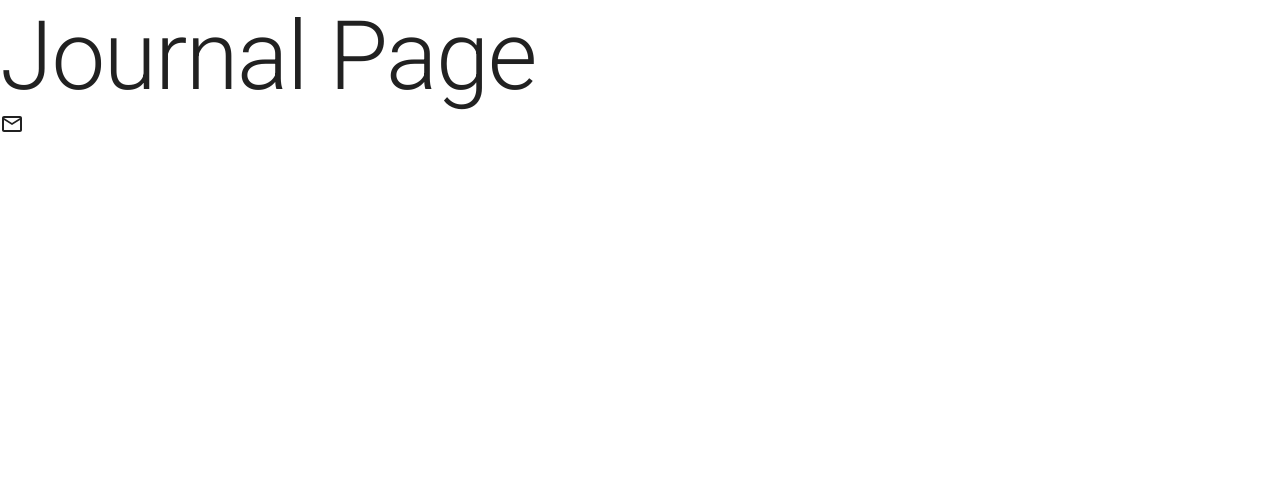
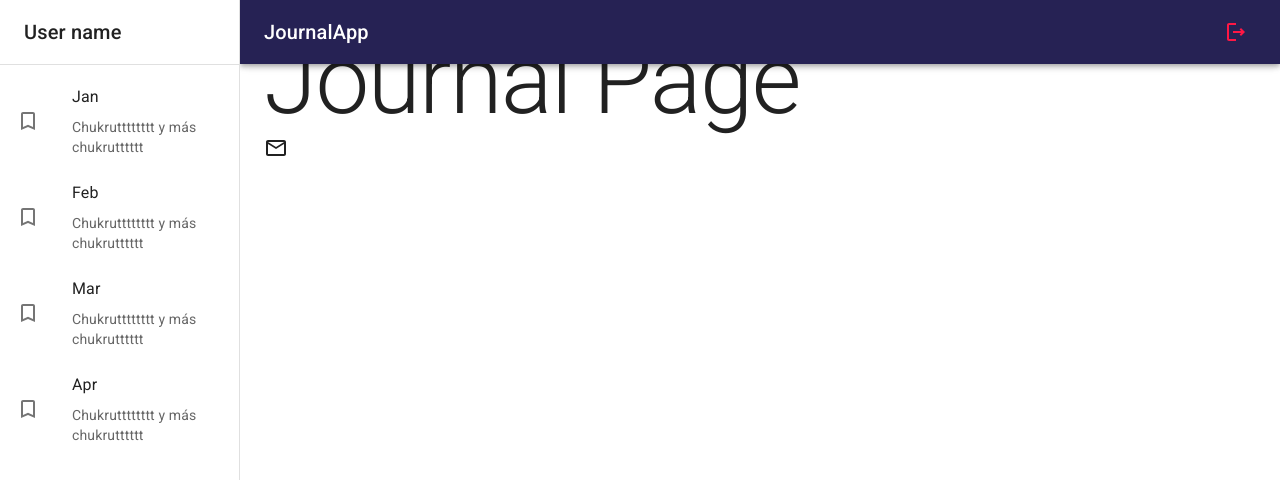
Before and after one commit to VictorMerino/journal-app, a React (Vite) app: page / in a window 1280 px wide. Shown: the top 480 px of the page. Built offline with nearby package versions, Linux system fonts and the light colour scheme.

Commit message:
Journal Page main layout: with sidebar, navbar, and a main section

```diff
--- /dev/null
+++ b/src/journal/components/index.ts
@@ -0,0 +1 @@
+export * from './structure'
--- /dev/null
+++ b/src/journal/components/structure/Navbar.tsx
@@ -0,0 +1,37 @@
+import { LogoutOutlined, MenuOutlined } from '@mui/icons-material'
+import { AppBar, Grid, IconButton, Toolbar, Typography } from '@mui/material'
+import React from 'react'
+
+export const Navbar = ({ drawerWidth }) => {
+  return (
+    <AppBar
+      position="fixed"
+      sx={{
+        width: { sm: `calc(100% - ${drawerWidth}px)` },
+        ml: { sm: `${drawerWidth}px` },
+      }}
+    >
+      <Toolbar>
+        <IconButton
+          color="inherit"
+          edge="start"
+          sx={{ mr: 2, display: { sm: 'none' } }}
+        >
+          <MenuOutlined></MenuOutlined>
+        </IconButton>
+
+        <Grid
+          container
+          direction="row"
+          justifyContent="space-between"
+          alignItems="center"
+        >
+          <Typography variant="h6">JournalApp</Typography>
+          <IconButton color="error">
+            <LogoutOutlined />
+          </IconButton>
+        </Grid>
+      </Toolbar>
+    </AppBar>
+  )
+}
--- /dev/null
+++ b/src/journal/components/structure/SideBar.tsx
@@ -0,0 +1,60 @@
+import { LogoutOutlined, MenuOutlined, TurnedInNot } from '@mui/icons-material'
+import {
+  AppBar,
+  Box,
+  Divider,
+  Drawer,
+  Grid,
+  IconButton,
+  List,
+  ListItem,
+  ListItemButton,
+  ListItemIcon,
+  ListItemText,
+  Toolbar,
+  Typography,
+} from '@mui/material'
+import React from 'react'
+
+export const SideBar = ({ drawerWidth }) => {
+  return (
+    <Box
+      component="nav"
+      sx={{ width: { sm: drawerWidth }, flexShrink: { sm: 0 } }}
+    >
+      <Drawer
+        variant="permanent"
+        open
+        sx={{
+          display: { xs: 'block' },
+          '& .MuiDrawer-paper': { boxSizing: 'border-box', width: drawerWidth },
+        }}
+      >
+        <Toolbar>
+          <Typography variant="h6" noWrap component="div">
+            User name
+          </Typography>
+        </Toolbar>
+        <Divider />
+
+        <List>
+          {['Jan', 'Feb', 'Mar', 'Apr'].map(text => (
+            <ListItem key={text} disablePadding>
+              <ListItemButton>
+                <ListItemIcon>
+                  <TurnedInNot />
+                </ListItemIcon>
+                <Grid container>
+                  <ListItemText primary={text} />
+                  <ListItemText
+                    secondary={'Chukrutttttttt y más chukrutttttt'}
+                  />
+                </Grid>
+              </ListItemButton>
+            </ListItem>
+          ))}
+        </List>
+      </Drawer>
+    </Box>
+  )
+}
--- /dev/null
+++ b/src/journal/components/structure/index.ts
@@ -0,0 +1,2 @@
+export { Navbar } from './Navbar'
+export { SideBar } from './SideBar'
--- /dev/null
+++ b/src/journal/layout/JournalLayout.tsx
@@ -0,0 +1,19 @@
+import { Box } from '@mui/material'
+import React, { ReactElement } from 'react'
+
+import { Navbar, SideBar } from '../components'
+
+const drawerWidth = 240
+
+export const JournalLayout = ({ children }: { children: ReactElement }) => {
+  return (
+    <Box sx={{ display: 'flex' }}>
+      <Navbar drawerWidth={drawerWidth} />
+      <SideBar drawerWidth={drawerWidth} />
+      <Box component="main" sx={{ flexGrow: 1, p: 3 }}>
+        {/*Toolbar*/}
+        {children}
+      </Box>
+    </Box>
+  )
+}
--- a/src/journal/pages/JournalPage.tsx
+++ b/src/journal/pages/JournalPage.tsx
@@ -2,11 +2,15 @@ import { MailOutline } from '@mui/icons-material'
 import { Typography } from '@mui/material'
 import React from 'react'
 
+import { JournalLayout } from '../layout/JournalLayout'
+
 export const JournalPage = () => {
   return (
-    <div>
-      <Typography variant="h1">Journal Page</Typography>
-      <MailOutline />
-    </div>
+    <JournalLayout>
+      <>
+        <Typography variant="h1">Journal Page</Typography>
+        <MailOutline />
+      </>
+    </JournalLayout>
   )
 }
```
